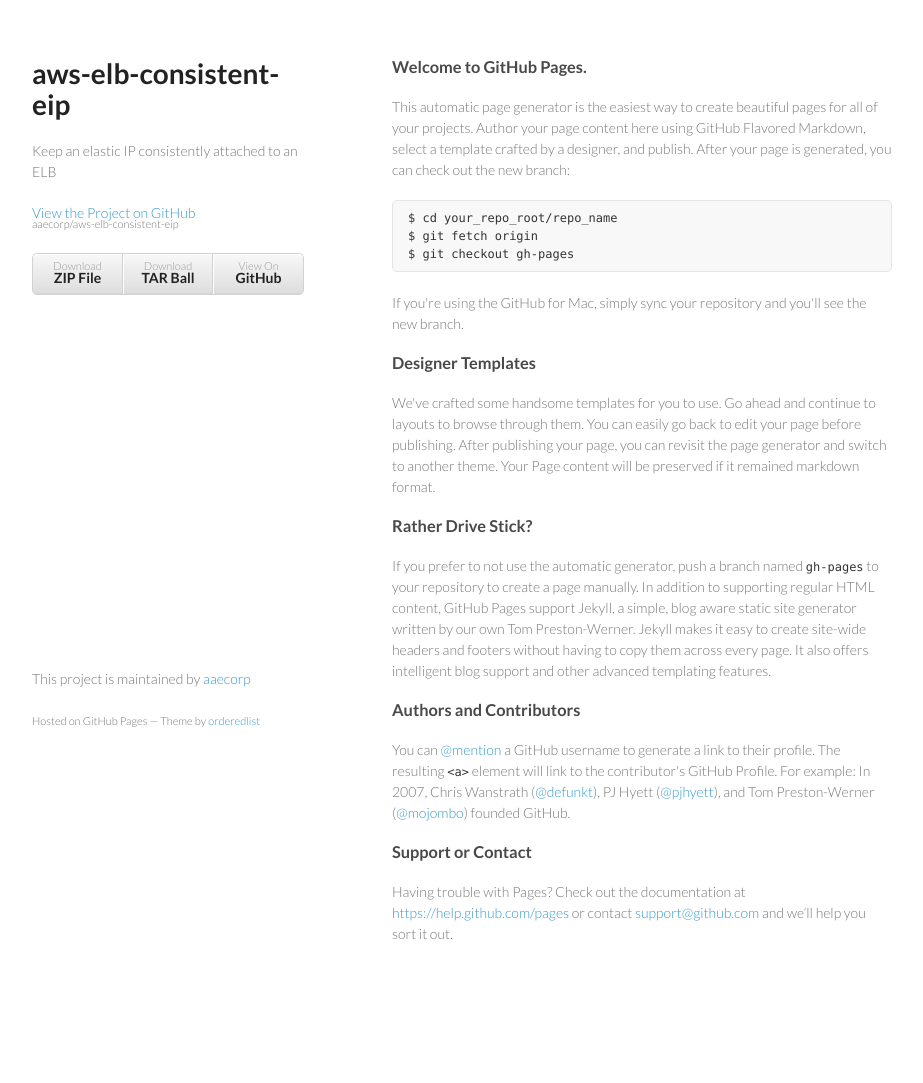
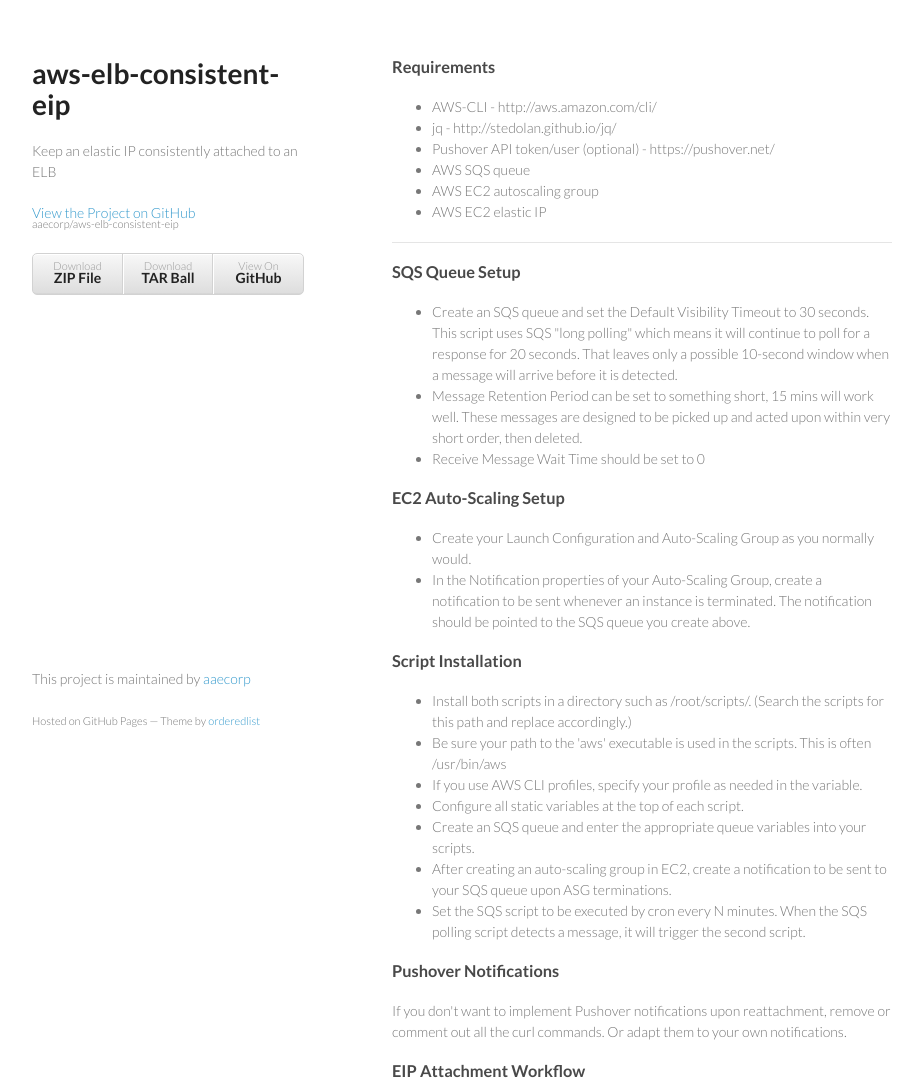
Before and after one commit to aaecorp/aws-elb-consistent-eip, a plain HTML site: page index.html in a window 1280 px wide. Shown: the top 1083 px of the page, without its empty margins (178-1101 px from the left). Before the commit the page ends 1014 px from the top, so only its background shows below. Drawn offline with Linux system fonts and the light colour scheme.

Commit message:
Updating the gh-pages site.

```diff
--- a/index.html
+++ b/index.html
@@ -28,37 +28,58 @@
         </ul>
       </header>
       <section>
-        <h3>
-<a id="welcome-to-github-pages" class="anchor" href="#welcome-to-github-pages" aria-hidden="true"><span class="octicon octicon-link"></span></a>Welcome to GitHub Pages.</h3>
 
-<p>This automatic page generator is the easiest way to create beautiful pages for all of your projects. Author your page content here using GitHub Flavored Markdown, select a template crafted by a designer, and publish. After your page is generated, you can check out the new branch:</p>
+<h3>Requirements</h3>
+<ul>
+ <li>AWS-CLI - http://aws.amazon.com/cli/
+ <li>jq - http://stedolan.github.io/jq/
+ <li>Pushover API token/user (optional) - https://pushover.net/
+ <li>AWS SQS queue
+ <li>AWS EC2 autoscaling group
+ <li>AWS EC2 elastic IP
+</ul>
+<hr>
 
-<pre><code>$ cd your_repo_root/repo_name
-$ git fetch origin
-$ git checkout gh-pages
-</code></pre>
+<h3>SQS Queue Setup</h3>
 
-<p>If you're using the GitHub for Mac, simply sync your repository and you'll see the new branch.</p>
+<ul>
+ <li>Create an SQS queue and set the Default Visibility Timeout to 30 seconds. This script uses SQS "long polling" which means it will continue to poll for a response for 20 seconds. That leaves only a possible 10-second window when a message will arrive before it is detected.
+ <li>Message Retention Period can be set to something short, 15 mins will work well. These messages are designed to be picked up and acted upon within very short order, then deleted.
+ <li>Receive Message Wait Time should be set to 0
+</ul>
 
-<h3>
-<a id="designer-templates" class="anchor" href="#designer-templates" aria-hidden="true"><span class="octicon octicon-link"></span></a>Designer Templates</h3>
+<h3>EC2 Auto-Scaling Setup</h3>
 
-<p>We've crafted some handsome templates for you to use. Go ahead and continue to layouts to browse through them. You can easily go back to edit your page before publishing. After publishing your page, you can revisit the page generator and switch to another theme. Your Page content will be preserved if it remained markdown format.</p>
+<ul>
+ <li>Create your Launch Configuration and Auto-Scaling Group as you normally would.
+ <li>In the Notification properties of your Auto-Scaling Group, create a notification to be sent whenever an instance is terminated. The notification should be pointed to the SQS queue you create above.
+</ul>
 
-<h3>
-<a id="rather-drive-stick" class="anchor" href="#rather-drive-stick" aria-hidden="true"><span class="octicon octicon-link"></span></a>Rather Drive Stick?</h3>
+<h3>Script Installation</h3>
 
-<p>If you prefer to not use the automatic generator, push a branch named <code>gh-pages</code> to your repository to create a page manually. In addition to supporting regular HTML content, GitHub Pages support Jekyll, a simple, blog aware static site generator written by our own Tom Preston-Werner. Jekyll makes it easy to create site-wide headers and footers without having to copy them across every page. It also offers intelligent blog support and other advanced templating features.</p>
+<ul>
+ <li>Install both scripts in a directory such as /root/scripts/. (Search the scripts for this path and replace accordingly.)
+ <li>Be sure your path to the 'aws' executable is used in the scripts. This is often /usr/bin/aws
+ <li>If you use AWS CLI profiles, specify your profile as needed in the variable.
+ <li>Configure all static variables at the top of each script.
+ <li>Create an SQS queue and enter the appropriate queue variables into your scripts.
+ <li>After creating an auto-scaling group in EC2, create a notification to be sent to your SQS queue upon ASG terminations.
+ <li>Set the SQS script to be executed by cron every N minutes. When the SQS polling script detects a message, it will trigger the second script.
+</ul>
 
-<h3>
-<a id="authors-and-contributors" class="anchor" href="#authors-and-contributors" aria-hidden="true"><span class="octicon octicon-link"></span></a>Authors and Contributors</h3>
+<h3>Pushover Notifications</h3>
 
-<p>You can <a href="https://github.com/blog/821" class="user-mention">@mention</a> a GitHub username to generate a link to their profile. The resulting <code>&lt;a&gt;</code> element will link to the contributor's GitHub Profile. For example: In 2007, Chris Wanstrath (<a href="https://github.com/defunkt" class="user-mention">@defunkt</a>), PJ Hyett (<a href="https://github.com/pjhyett" class="user-mention">@pjhyett</a>), and Tom Preston-Werner (<a href="https://github.com/mojombo" class="user-mention">@mojombo</a>) founded GitHub.</p>
+<p>If you don't want to implement Pushover notifications upon reattachment, remove or comment out all the curl commands. Or adapt them to your own notifications.</p>
 
-<h3>
-<a id="support-or-contact" class="anchor" href="#support-or-contact" aria-hidden="true"><span class="octicon octicon-link"></span></a>Support or Contact</h3>
+<h3>EIP Attachment Workflow</h3>
 
-<p>Having trouble with Pages? Check out the documentation at <a href="https://help.github.com/pages">https://help.github.com/pages</a> or contact <a href="mailto:support@github.com">support@github.com</a> and we’ll help you sort it out.</p>
+<ol>
+ <li>Upon a scale-out event of your ASG (Auto-Scaling Group) new instances are added as necessary. The EIP remains unaffected and in-use.
+ <li>Upon a scale-in event of your ASG, when instances are terminated, the script will assist you by ensuring the EIP continues to be attached to a healthy, active EC2 instance. The termination ASG notification will create a message in the SQS queue.
+ <li>The SQS polling script, which checks for messages every N seconds/minutes, when it discovers the message waiting for pickup, triggers the secondary script.
+ <li>Finally, the fixed-ip script examines the ELB for healthy (remaining) instances and reattaches the EIP if necessary. After completion it both removes the SQS message and sends a Pushover notification via curl.
+</ol>
+
       </section>
       <footer>
         <p>This project is maintained by <a href="https://github.com/aaecorp">aaecorp</a></p>
```
